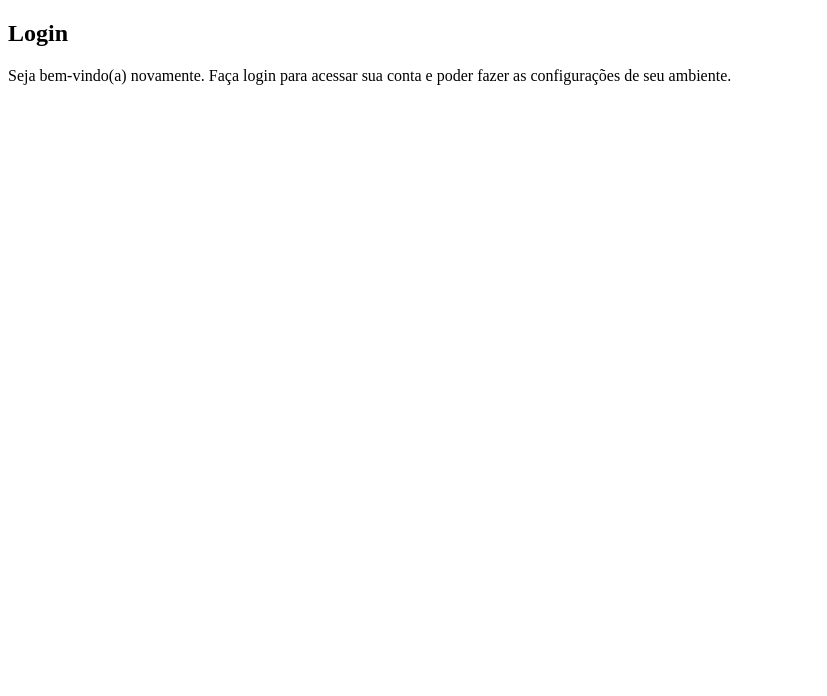
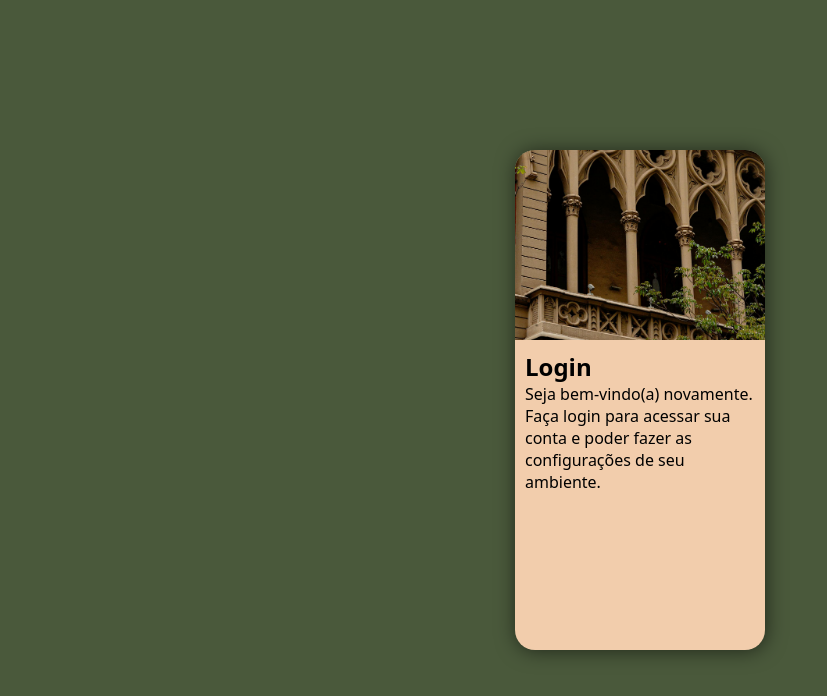
Before and after one commit to kauafelixx/projeto-login, a plain HTML site: page index.html in a window 1280 px wide. Shown: the whole page, without its empty margins (0-827 px from the left). Drawn offline with Linux system fonts and the light colour scheme.

Commit message:
atualização

```diff
--- a/style.css
+++ b/style.css
@@ -7,3 +7,59 @@
     --cor4: #F2CDAC;
     --cor5: #A66844;
 }
+
+* {
+    font-family: system-ui, -apple-system, BlinkMacSystemFont, 'Segoe UI', Roboto, Oxygen, Ubuntu, Cantarell, 'Open Sans', 'Helvetica Neue', sans-serif;
+
+    padding: 0px;
+    margin: 0px;
+    box-sizing: border-box;
+}
+
+body,
+html {
+    background-color: var(--cor1);
+    height: 100vh;
+    width: 100vw;
+}
+
+
+
+main {
+    height: 100vh;
+    width: 100vw;
+    position: relative;
+
+    #login {
+        background-color: var(--cor4);
+        width: 250px;
+        height: 500px;
+        border-radius: 20px;
+        position: absolute;
+        top: 50%;
+        left: 50%;
+        transform: translate(-50%, -50%);
+        overflow: hidden;
+        box-shadow: 1px 1px 20px rgba(0, 0, 0, 0.555);
+
+
+
+        #imagem {
+            background-color: var(--cor1);
+            background-image: url(img-login.jpg);
+            height: 190px;
+            background-size: cover;
+            background-repeat: no-repeat;
+            background-position: center center;
+        }
+
+        #formulario {
+            display: block;
+            padding: 10px;
+        }
+
+
+    }
+
+
+}
```
